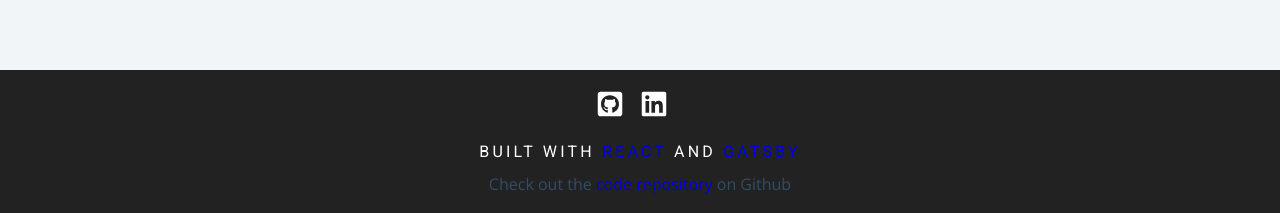
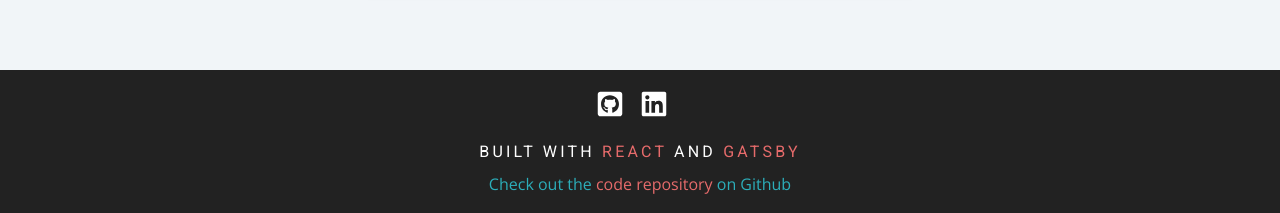
Before and after one commit to algorithmike/algorithmike-homepage, a Gatsby site: page /contact in a window 1280 px wide. Shown: the part 586-799 px from the top of the page. Built offline with nearby package versions, Linux system fonts and the light colour scheme; Gatsby itself is replaced by a stand-in of ours.

Commit message:
adjust footer color

```diff
--- a/src/components/Footer.js
+++ b/src/components/Footer.js
@@ -15,7 +15,7 @@ const Footer = () => {
             Gatsby
           </a>
         </h4>
-        <p>
+        <p className="footer-check">
           Check out the{" "}
           <a
             href="https://github.com/algorithmike/algorithmike-homepage"
--- a/src/css/main.css
+++ b/src/css/main.css
@@ -773,11 +773,15 @@ Footer
 ===============
 */
 .footer {
+  color: hsl(209, 28%, 39%);
   height: 9rem;
   background: #222;
   text-align: center;
   display: grid;
   place-items: center;
+}
+.footer a {
+  color: hsl(360, 71%, 66%);
 }
 .footer h4 {
   margin-top: 0.5rem;
@@ -785,7 +789,8 @@ Footer
   font-weight: normal;
   text-transform: uppercase;
 }
-.footer h4 span {
+.footer h4 span,
+.footer-check {
   color: var(--clr-primary-5);
 }
 .footer-links {
```
